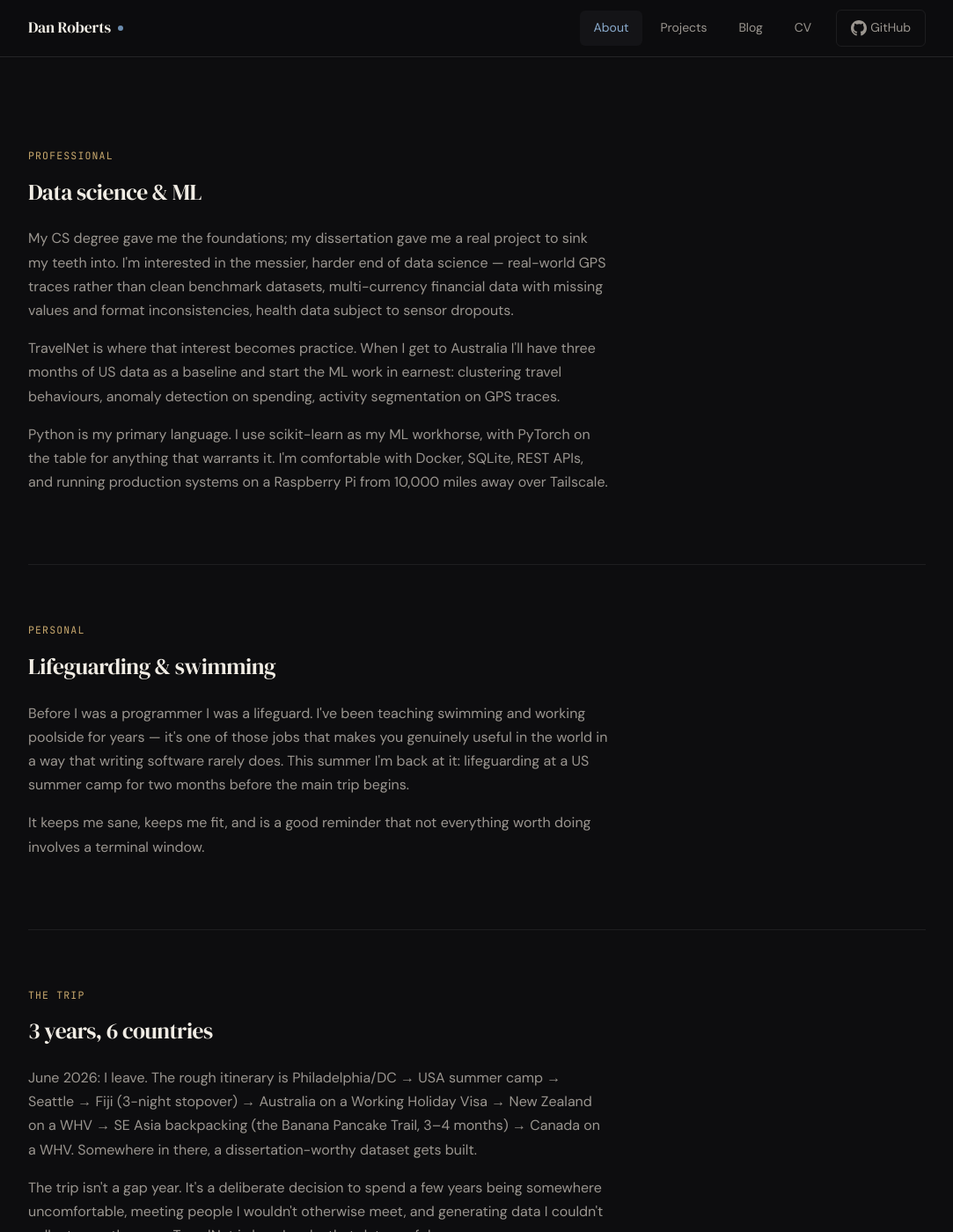
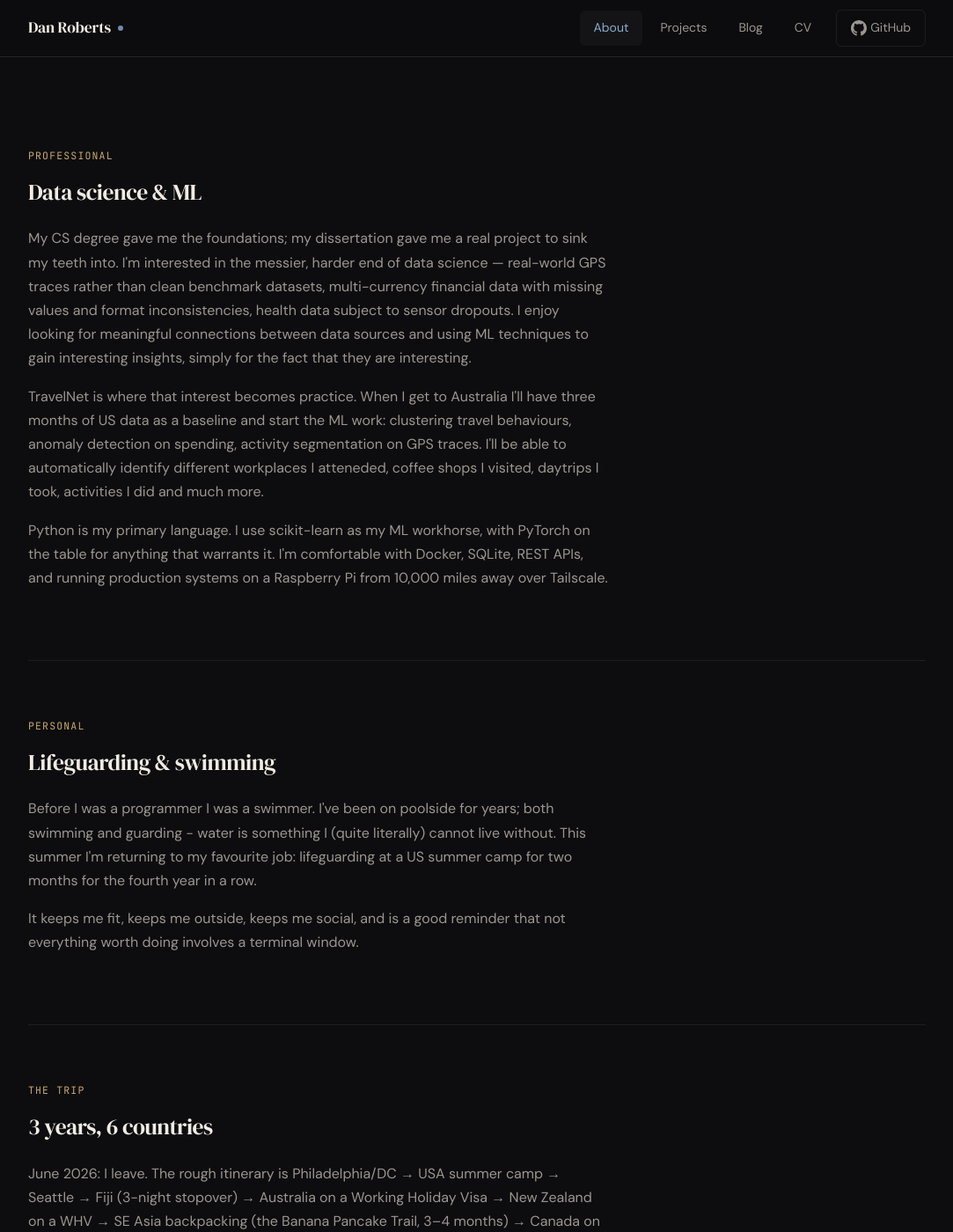
Before and after one commit to danielroberts20/danielroberts20.github.io, a Jekyll site: the page built from about.md, in a window 1280 px wide and 1400 px high, scrolled down 811 px. Shown: the whole window at 88% size, without its empty margins (98-1181 px from the left). Built offline with Jekyll 4.4.1, drawn with Linux system fonts in a browser that asks for light colours; some of the changed text lies outside the part shown.

Commit message:
Updated my lifeguarding and academic backgrounds

```diff
--- a/about.md
+++ b/about.md
@@ -18,7 +18,7 @@
       </p>
       <p>
         My academic background is in machine learning on time series data. My dissertation
-        compared Hidden Markov Models and AutoPlait for GPS travel segmentation using the
+        implemented and compared AutoPlait to existing time series segmentation algorithms for human activity recognition using the
         <a href="https://www.aeon-toolkit.org/" target="_blank" rel="noopener">aeon Python library</a>
         — work that feeds directly into TravelNet's ML pipeline.
       </p>
@@ -30,10 +30,17 @@
     </div>
 
     <div class="about-sidebar">
+      {% assign today = 'now' | date: "%Y-%m-%d" %}
+      {% assign current_status = site.data.site.status_schedule[0] %}
+      {% for entry in site.data.site.status_schedule %}
+        {% if entry.from <= today %}
+          {% assign current_status = entry %}
+        {% endif %}
+      {% endfor %}
       <div class="sidebar-card">
         <span class="sidebar-card__label">Currently</span>
-        <h4 class="sidebar-card__title">Pre-departure hardening</h4>
-        <p>Building and stress-testing TravelNet before the June 2026 departure. Ireland dry run complete.</p>
+        <h4 class="sidebar-card__title">{{ current_status.label }}</h4>
+        <p>{{ current_status.description }}</p>
         <a href="https://github.com/danielroberts20" class="btn btn--secondary" target="_blank" rel="noopener" style="width:100%;justify-content:center;">↗ GitHub</a>
       </div>
 
@@ -64,12 +71,12 @@
       My CS degree gave me the foundations; my dissertation gave me a real project to sink my teeth into.
       I'm interested in the messier, harder end of data science — real-world GPS traces rather than
       clean benchmark datasets, multi-currency financial data with missing values and format inconsistencies,
-      health data subject to sensor dropouts.
+      health data subject to sensor dropouts. I enjoy looking for meaningful connections between data sources and using ML techniques to gain interesting insights, simply for the fact that they are interesting.
     </p>
     <p>
       TravelNet is where that interest becomes practice. When I get to Australia I'll have three months
-      of US data as a baseline and start the ML work in earnest: clustering travel behaviours,
-      anomaly detection on spending, activity segmentation on GPS traces.
+      of US data as a baseline and start the ML work: clustering travel behaviours,
+      anomaly detection on spending, activity segmentation on GPS traces. I'll be able to automatically identify different workplaces I atteneded, coffee shops I visited, daytrips I took, activities I did and much more.
     </p>
     <p>
       Python is my primary language. I use scikit-learn as my ML workhorse, with PyTorch on the table
@@ -82,13 +89,12 @@
     <span class="about-section__label">Personal</span>
     <h2>Lifeguarding & swimming</h2>
     <p>
-      Before I was a programmer I was a lifeguard. I've been teaching swimming and working poolside
-      for years — it's one of those jobs that makes you genuinely useful in the world in a way
-      that writing software rarely does. This summer I'm back at it: lifeguarding at a US summer camp
-      for two months before the main trip begins.
+      Before I was a programmer I was a swimmer. I've been on poolside
+      for years;  both swimming and guarding - water is something I (quite literally) cannot live without.
+      This summer I'm returning to my favourite job: lifeguarding at a US summer camp for two months for the fourth year in a row.
     </p>
     <p>
-      It keeps me sane, keeps me fit, and is a good reminder that not everything worth doing
+      It keeps me fit, keeps me outside, keeps me social, and is a good reminder that not everything worth doing
       involves a terminal window.
     </p>
   </div>
@@ -100,12 +106,13 @@
       June 2026: I leave. The rough itinerary is Philadelphia/DC → USA summer camp →
       Seattle → Fiji (3-night stopover) → Australia on a Working Holiday Visa →
       New Zealand on a WHV → SE Asia backpacking (the Banana Pancake Trail, 3–4 months) →
-      Canada on a WHV. Somewhere in there, a dissertation-worthy dataset gets built.
+      Canada on a WHV. Somewhere in there, a dissertation-worthy dataset gets built (and hopefully,
+      some liflong memories and friends).
     </p>
     <p>
       The trip isn't a gap year. It's a deliberate decision to spend a few years being
-      somewhere uncomfortable, meeting people I wouldn't otherwise meet, and generating
-      data I couldn't collect any other way. TravelNet is how I make that data useful.
+      somewhere uncomfortable, meeting people I wouldn't otherwise meet, experiencing the
+      world, and generatingdata I couldn't collect any other way. TravelNet is how I make that data useful.
     </p>
 
     <div class="timeline">
```
